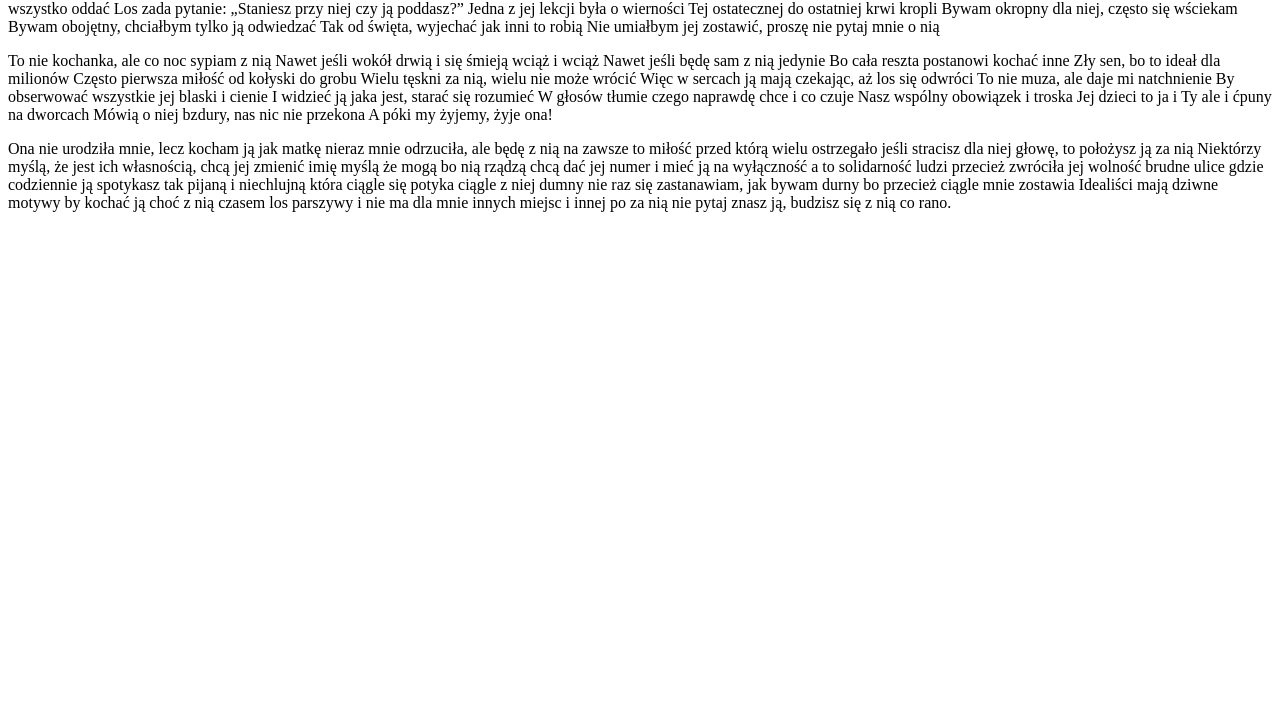
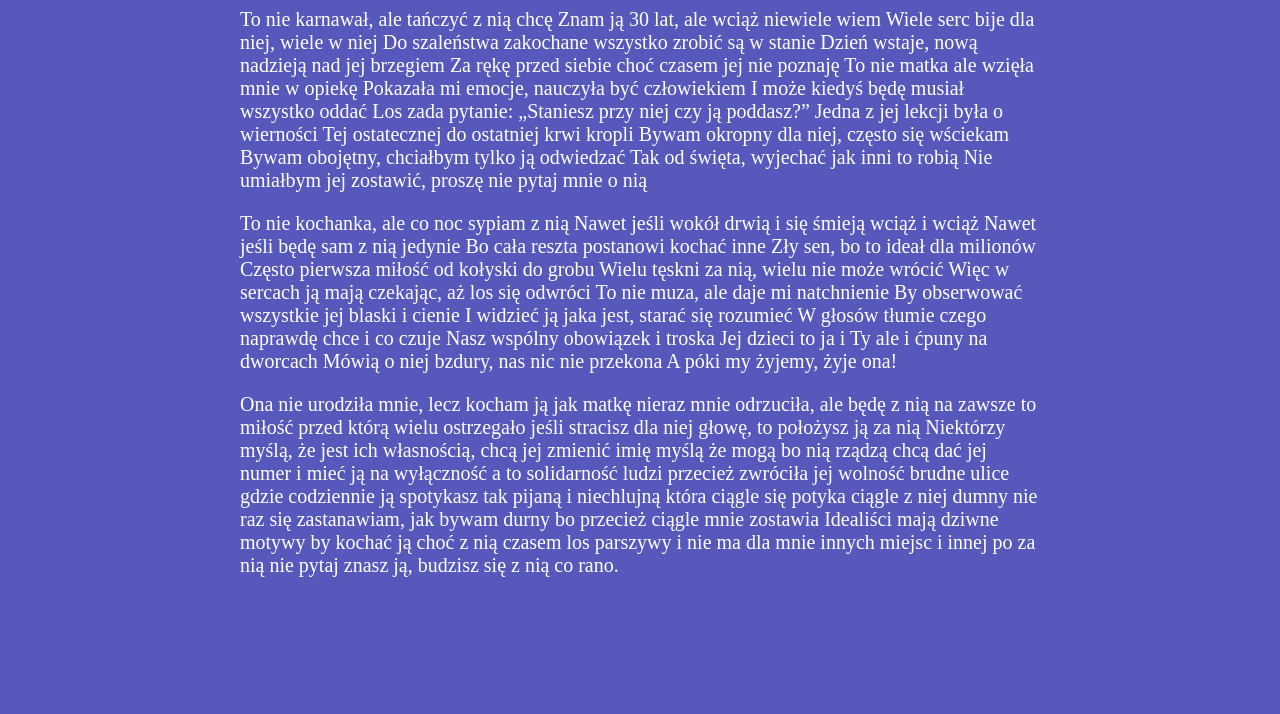
Before and after one commit to Zukani44/7.3-learning-git-2, a plain HTML site: page index.html in a window 1280 px wide. Shown: the part 86-800 px from the top of the page. Drawn offline with Linux system fonts and the light colour scheme.

Commit message:
Update index.html and style.css

```diff
--- a/index.html
+++ b/index.html
@@ -5,10 +5,11 @@
     <meta name="viewport" content="width=device-width, initial-scale=1.0">
     <meta http-equiv="X-UA-Compatible" content="ie=edge">
     <title>7.3</title>
+    <link rel="stylesheet" href="style.css">
 </head>
 <body>
-    <section>
-        <p>Eldo - Nie pytaj o nią</p>
+    <section class="container">
+        <h1>Eldo - Nie pytaj o nią</h1>
         <p>To nie karnawał, ale tańczyć z nią chcę
             Znam ją 30 lat, ale wciąż niewiele wiem
             Wiele serc bije dla niej, wiele w niej
--- a/style.css
+++ b/style.css
@@ -0,0 +1,12 @@
+body {
+    margin: 0;
+    background-color: #5758BB;
+    color: #fff;
+    font-size: 20px;
+}
+
+.container {
+    width: 100vh;
+    margin: 0 auto;
+    padding: 10px;
+}
```
